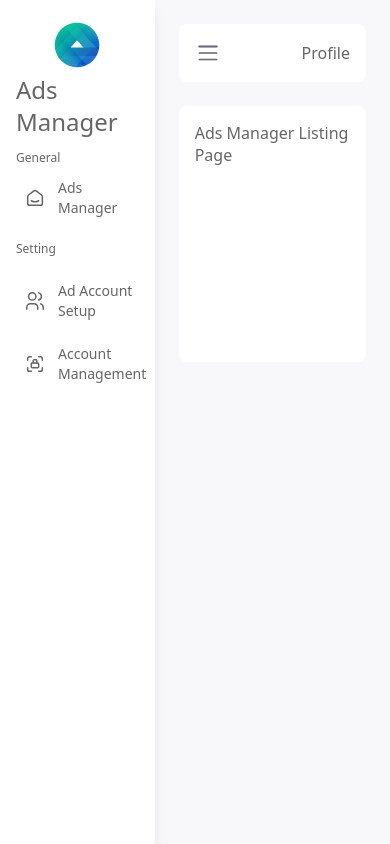
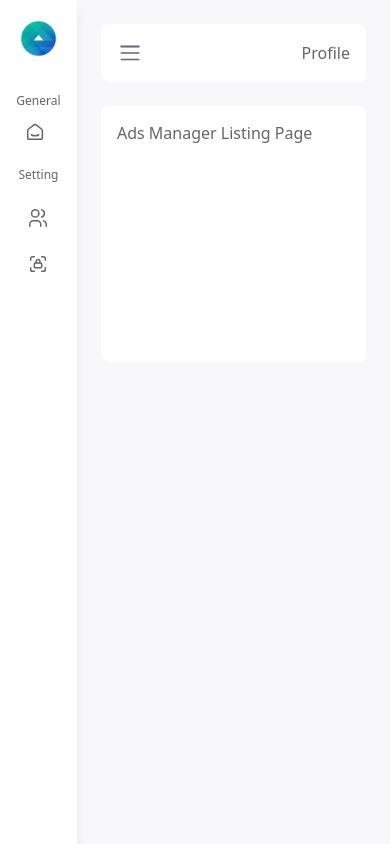
Before and after one commit to YanPuty/ads-manager-admin, a React (Create React App) app: page / in a window 390 px wide. Built offline with nearby package versions, Linux system fonts and the light colour scheme.

Commit message:
Making Sidebar Responsive and Collapse

```diff
--- a/src/core/layouts/SideBar/index.tsx
+++ b/src/core/layouts/SideBar/index.tsx
@@ -1,21 +1,44 @@
+import { useEffect, useState } from 'react';
 import { Link, Outlet } from 'react-router-dom';
 
 function Sidebar() {
+  const [screenChange, setScreenChange] = useState<boolean>(false)
+  const [textChange, setTextChange] = useState<boolean>(true)
+  useEffect(() => {
+    window.addEventListener('resize', onScreenChange)
+  }, [])
+
+  function onScreenChange() {
+    if (window.innerWidth <= 640) {
+      setScreenChange(true)
+      setTextChange(false)
+    }
+    else {
+      setTextChange(true)
+      setScreenChange(false)
+    }
+  }
+  function toggleMenu() {
+    setTextChange(!textChange)
+    if (window.innerWidth <= 640) {
+      setScreenChange(!screenChange)
+    }
+  }
   return (
     <>
       <main className="flex w-full h-screen">
-        <aside className="bg-white w-64 h-screen shadow-lg p-4 space-y-3">
-          <section className="flex items-center max-sm:justify-center flex-wrap">
+        <aside className={` bg-white h-screen ${screenChange ? 'hidden' : 'flex items-center'} shadow-lg p-4 space-y-3 flex-col`}>
+          <section className="flex flex-col items-center max-sm:justify-center mb-5">
             <img src="/assets/images/logo.png" alt="" />
-            <h2 className="text-2xl">Ads Manager</h2>
+            <h2 className={`text-2xl ${textChange && 'hidden'}`}>Ads Manager</h2>
           </section>
           <section>
             <div className="text-xs">General</div>
-            <ul className=" text-sm">
+            <ul className="text-sm">
               <Link to="/ad-account">
                 <li className="py-3 pl-2 hover:bg-slate-100 rounded-md cursor-pointer transition duration-300 ease-in-out flex items-center">
                   <img src="/assets/icons/home.svg" alt="" />
-                  <span className="ml-3">Ads Manager</span>
+                  <span className={`ml-3 w-48 ${textChange && 'hidden'}`}>Ads Manager</span>
                 </li>
               </Link>
             </ul>
@@ -26,13 +49,13 @@ function Sidebar() {
               <Link to="/ad-account">
                 <li className="py-3 pl-2 hover:bg-slate-100 rounded-md cursor-pointer transition duration-300 ease-in-out flex items-center">
                   <img src="/assets/icons/users.svg" alt="" />
-                  <span className="ml-3">Ad Account Setup</span>
+                  <span className={`ml-3 w-48 ${textChange && 'hidden'}`}>Ad Account Setup</span>
                 </li>
               </Link>
               <Link to="/account-management">
                 <li className="py-3 pl-2 hover:bg-slate-100 rounded-md cursor-pointer transition duration-300 ease-in-out flex items-center">
                   <img src="/assets/icons/lock.svg" alt="" />
-                  <span className="ml-3">Account Management</span>
+                  <span className={`ml-3 w-48 ${textChange && 'hidden'}`}>Account Management</span>
                 </li>
               </Link>
             </ul>
@@ -40,8 +63,8 @@ function Sidebar() {
         </aside>
         <section className="w-full p-6 space-y-6">
           <div className="bg-white rounded-lg p-4">
-            <div className="flex items-center justify-between">
-              <img src="/assets/icons/hamburger.svg" alt="" />
+            <div className="flex items-center justify-between cursor-pointer">
+              <img src="/assets/icons/hamburger.svg" onClick={toggleMenu} alt="" />
               <div>Profile</div>
             </div>
           </div>
@@ -49,7 +72,7 @@ function Sidebar() {
             <Outlet />
           </div>
         </section>
-      </main>
+      </main >
     </>
   );
 }
```
